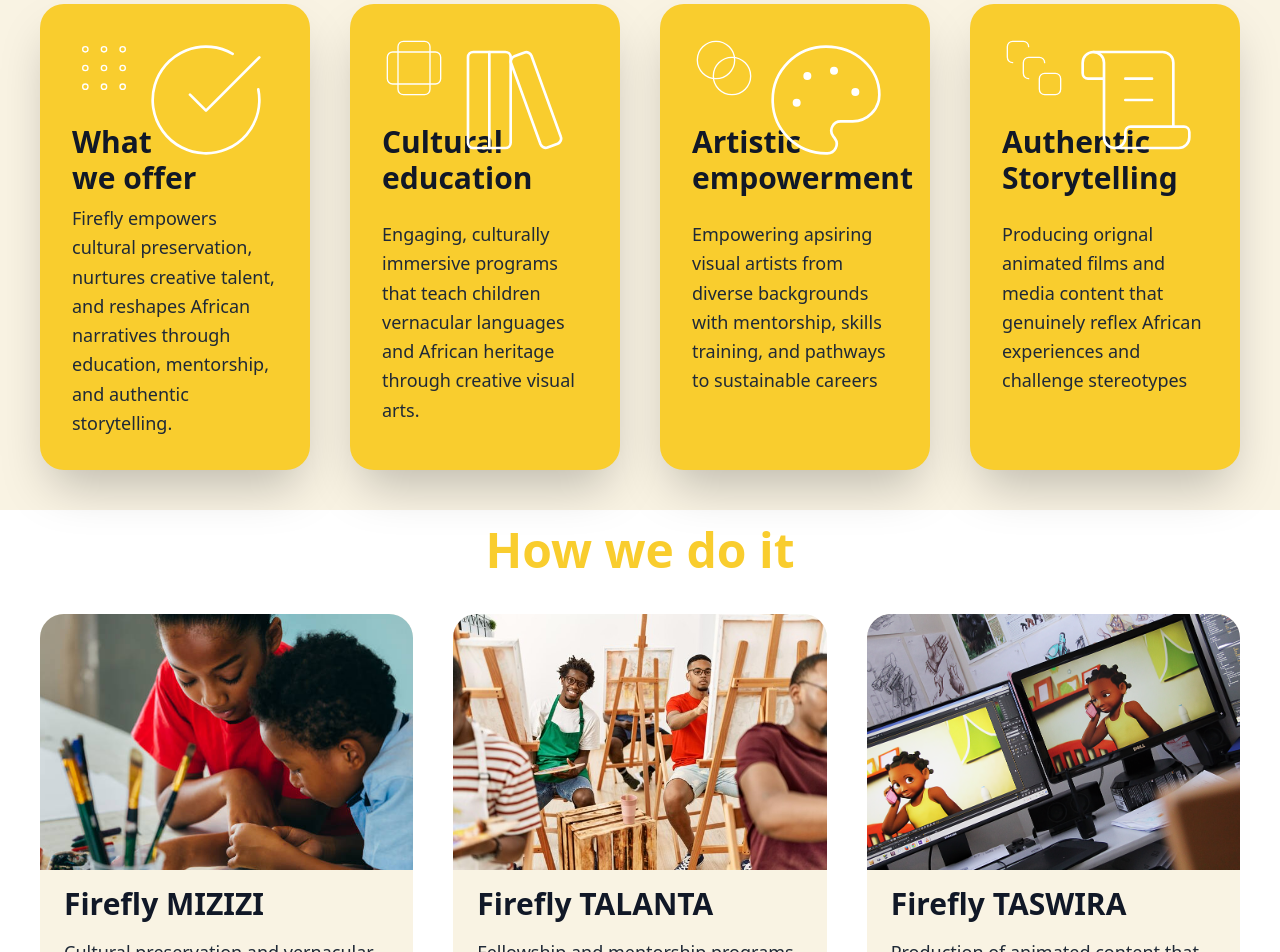
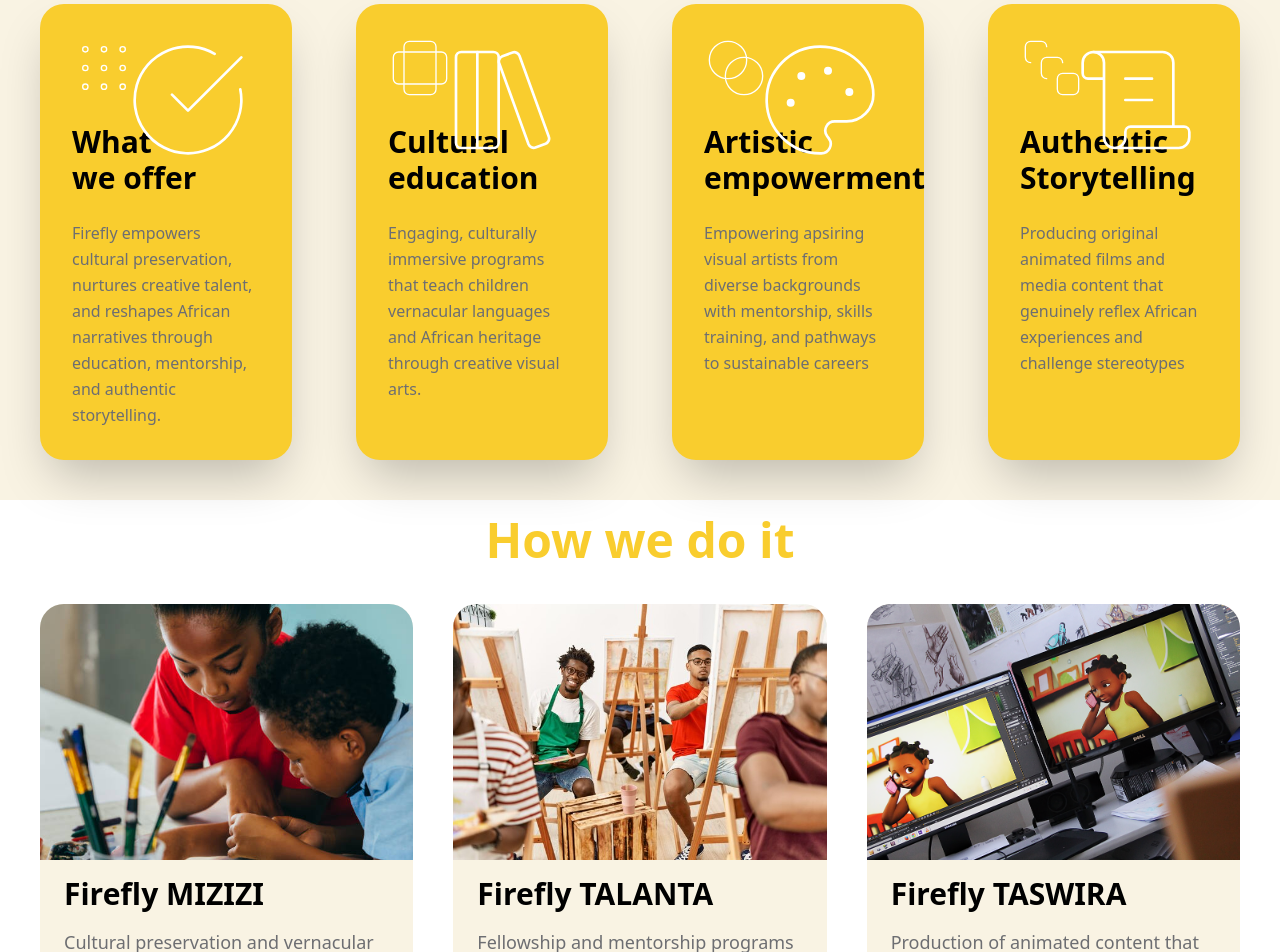
Before and after one commit to Griffin-Ndede/Firefly_frontend, a React (Vite) app: page / in a window 1280 px wide. Shown: the part 660-1612 px from the top of the page. Built offline with nearby package versions, Linux system fonts and the light colour scheme.

Commit message:
Style: Styling changes to the cards in section 2 of the homepage

```diff
--- a/src/Pages/Home.jsx
+++ b/src/Pages/Home.jsx
@@ -21,8 +21,8 @@ function Home() {
             </section>
             <section className='md:h-fit bg-custom-beige py-10'>
                 <h1 className='text-5xl font-bold text-center mb-10'>Our <span className='text-custom-yellow'>solution</span></h1>
-                <div className='grid grid-cols-1 md:grid-cols-2 lg:grid-cols-4 gap-10 px-10 mx-auto'>
-                    <div className="shadow-2xl p-6 md:p-8 w-auto bg-custom-yellow rounded-3xl space-y-6">
+                <div className='grid grid-cols-1 md:grid-cols-2 lg:grid-cols-4 gap-16 px-10 mx-auto'>
+                    <div className="shadow-2xl p-6 md:p-8 w-auto bg-custom-yellow rounded-3xl space-y-6 transition-transform transform hover:scale-[1.05] hover:cursor-pointer">
                         {/* Icons Row */}
                         <div className="flex items-center justify-between relative">
                             <Grip strokeWidth={0.5} className="text-white w-16 h-16 md:w-16 md:h-16" />
@@ -30,40 +30,49 @@ function Home() {
                         </div>
 
                         {/* Text Content */}
-                        <div>
-                            <h1 className="text-2xl md:text-3xl font-bold text-gray-900 mb-2">
-                                What <br /> we offer
-                            </h1>
-                            <p className="text-lg font-light leading-relaxed text-gray-800">
-                                Firefly empowers cultural preservation, nurtures creative talent, and reshapes African narratives through education, mentorship, and authentic storytelling.
-                            </p>
-                        </div>
+                        <h1 className="text-2xl md:text-3xl font-bold  mb-2">
+                            What <br /> we offer
+                        </h1>
+                        <p className="text-base font-light leading-relaxed text-custom-gray">
+                            Firefly empowers cultural preservation, nurtures creative talent, and reshapes African narratives through education, mentorship, and authentic storytelling.
+                        </p>
                     </div>
 
-
-                    <div className='shadow-2xl p-6 md:p-8 w-auto bg-custom-yellow rounded-3xl space-y-6'>
-                        <div className="flex items-center justify-between relative">
+                    <div className='shadow-2xl p-6 md:p-8 w-auto bg-custom-yellow rounded-3xl space-y-6 transition-transform transform hover:scale-[1.05] hover:cursor-pointer'>
+                        <div className="flex items-center justify-between relative hover:tranform">
                             <Ratio strokeWidth={0.5} className="text-white w-16 h-16 md:w-16 md:h-16" />
                             <LibraryBig strokeWidth={0.5} className="text-white w-32 h-32 md:w-28 md:h-28  lg:h-32 lg:w-32 absolute top-0 right-2" />
                         </div>
-                        <h1 className='text-2xl md:text-3xl font-bold text-gray-900 mb-2'>Cultural <br />education</h1>
-                        <p className='text-lg font-light leading-relaxed text-gray-800'>Engaging, culturally immersive programs that teach children vernacular languages and African heritage through creative visual arts.</p>
+                        <h1 className='text-2xl md:text-3xl font-bold  mb-2'>
+                            Cultural <br />education
+                        </h1>
+                        <p className='text-base font-light leading-relaxed text-custom-gray'>
+                            Engaging, culturally immersive programs that teach children vernacular languages and African heritage through creative visual arts.
+                        </p>
                     </div>
-                    <div className='shadow-2xl p-6 md:p-8 w-auto bg-custom-yellow rounded-3xl space-y-6'>
+                    <div className='shadow-2xl p-6 md:p-8 w-auto bg-custom-yellow rounded-3xl space-y-6 transition-transform transform hover:scale-[1.05] hover:cursor-pointer'>
                         <div className="flex items-center justify-between relative">
                             <Blend strokeWidth={0.5} className="text-white w-16 h-16 md:w-16 md:h-16" />
                             <Palette strokeWidth={0.5} className="text-white w-32 h-32 md:w-28 md:h-28 lg:h-32 lg:w-32 absolute top-0 right-2" />
                         </div>
-                        <h1 className='text-2xl md:text-3xl font-bold text-gray-900 mb-2'>Artistic <br /> empowerment</h1>
-                        <p className='text-lg font-light leading-relaxed text-gray-800'>Empowering apsiring visual artists from diverse backgrounds with mentorship, skills training, and pathways to sustainable careers</p>
+                        <h1 className='text-2xl md:text-3xl font-bold  mb-2'>
+                            Artistic <br /> empowerment
+                        </h1>
+                        <p className='text-base font-light leading-relaxed text-custom-gray'>
+                            Empowering apsiring visual artists from diverse backgrounds with mentorship, skills training, and pathways to sustainable careers
+                        </p>
                     </div>
-                    <div className='shadow-2xl p-6 md:p-8 w-auto bg-custom-yellow rounded-3xl space-y-6'>
+                    <div className='shadow-2xl p-6 md:p-8 w-auto bg-custom-yellow rounded-3xl space-y-6 transition-transform transform hover:scale-[1.05] hover:cursor-pointer'>
                         <div className="flex items-center justify-between relative">
                             <SquareStack strokeWidth={0.5} className="text-white w-16 h-16 md:w-16 md:h-16" />
                             <ScrollText strokeWidth={0.5} className="text-white w-32 h-32 md:w-28 md:h-28 lg:h-32 lg:w-32 absolute top-0 right-2" />
                         </div>
-                        <h1 className='text-2xl md:text-3xl font-bold text-gray-900 mb-2'>Authentic <br />Storytelling</h1>
-                        <p className='text-lg font-light leading-relaxed text-gray-800'>Producing orignal animated films and media content that genuinely reflex African experiences and challenge stereotypes</p>
+                        <h1 className='text-2xl md:text-3xl font-bold  mb-2'>
+                            Authentic <br />Storytelling
+                        </h1>
+                        <p className='text-base font-light leading-relaxed text-custom-gray'>
+                            Producing original animated films and media content that genuinely reflex African experiences and challenge stereotypes
+                        </p>
                     </div>
                 </div>
             </section>
@@ -75,8 +84,8 @@ function Home() {
                             src="/images/Firefly_Mzizi.jpg"
                             alt="Firefly_mizizi"
                             className='h-64 w-full object-cover rounded-t-3xl' />
-                        <h1 className='text-2xl md:text-3xl font-bold text-gray-900 px-6 py-4'>Firefly MIZIZI</h1>
-                        <p className='text-lg font-light leading-relaxed text-gray-800 px-6 pb-6'>Cultural preservation and vernacular language education through visual arts</p>
+                        <h1 className='text-2xl md:text-3xl font-bold  px-6 py-4'>Firefly MIZIZI</h1>
+                        <p className='text-lg font-light leading-relaxed text-custom-gray px-6 pb-6'>Cultural preservation and vernacular language education through visual arts</p>
                     </div>
 
                     <div className='bg-custom-beige rounded-3xl'>
@@ -84,8 +93,8 @@ function Home() {
                             src="/images/Firefly_Talanta.jpg"
                             alt="Firefly_talanta"
                             className='h-64 w-full object-cover rounded-t-3xl' />
-                        <h1 className='text-2xl md:text-3xl font-bold text-gray-900 px-6 py-4'>Firefly TALANTA</h1>
-                        <p className='text-lg font-light leading-relaxed text-gray-800 px-6 pb-6'>Fellowship and mentorship programs for youth in visual arts</p>
+                        <h1 className='text-2xl md:text-3xl font-bold  px-6 py-4'>Firefly TALANTA</h1>
+                        <p className='text-lg font-light leading-relaxed text-custom-gray px-6 pb-6'>Fellowship and mentorship programs for youth in visual arts</p>
                     </div>
 
                     <div className='bg-custom-beige rounded-3xl'>
@@ -93,8 +102,8 @@ function Home() {
                             src="/images/Firefly_Taswira.png"
                             alt="Firefly_taswira"
                             className='h-64 w-full object-cover rounded-t-3xl' />
-                        <h1 className='text-2xl md:text-3xl font-bold text-gray-900 px-6 py-4'>Firefly TASWIRA</h1>
-                        <p className='text-lg font-light leading-relaxed text-gray-800 px-6 pb-6'>Production of animated content that showcases authentic African stories.</p>
+                        <h1 className='text-2xl md:text-3xl font-bold  px-6 py-4'>Firefly TASWIRA</h1>
+                        <p className='text-lg font-light leading-relaxed text-custom-gray px-6 pb-6'>Production of animated content that showcases authentic African stories.</p>
                     </div>
                 </div>
             </section>
```
